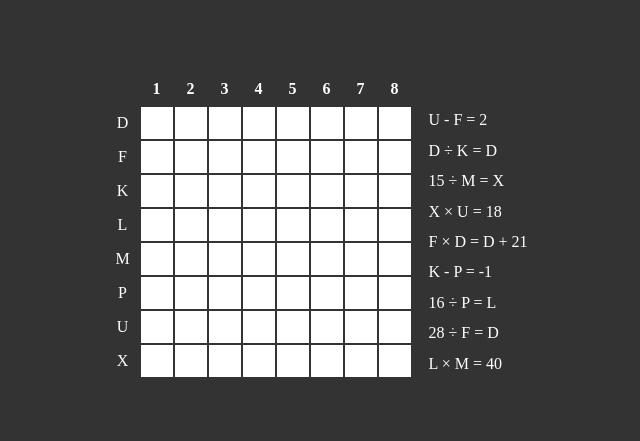
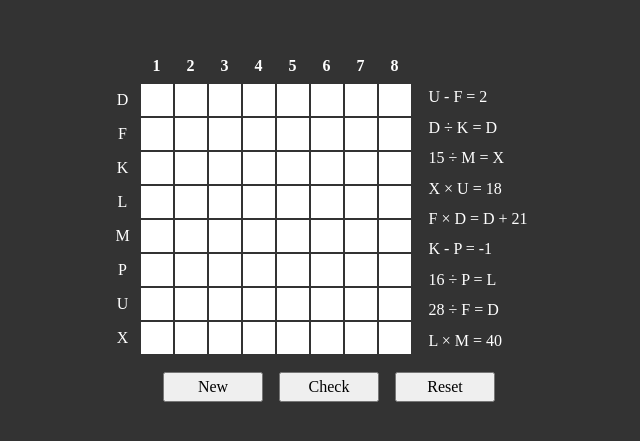
Before and after one commit to 4skinSkywalker/logi-number, an Angular app: page / in a window 1280 px wide. Shown: the part 175-616 px from the top of the page, without its empty margins (311-951 px from the left). Built offline with nearby package versions, Linux system fonts and the light colour scheme.

Commit message:
add controls

```diff
--- a/src/app/app.component.html
+++ b/src/app/app.component.html
@@ -26,4 +26,9 @@
             }
         </div>
     </div>
+    <div class="actions">
+        <button (click)="init(8)">New</button>
+        <button (click)="alert('Your solution is ' + (check() ? 'valid' : 'invalid'))">Check</button>
+        <button (click)="reset()">Reset</button>
+    </div>
 </div>
--- a/src/app/app.component.scss
+++ b/src/app/app.component.scss
@@ -1,7 +1,9 @@
 .game-wrap {
     height: 100svh;
     display: grid;
+    place-content: center;
     place-items: center;
+    gap: 1rem;
 }
 
 .grid-wrap {
@@ -51,3 +53,13 @@
     align-items: center;
     min-width: 125px;
 }
+
+.actions {
+    display: flex;
+    gap: 1rem;
+}
+
+.actions > button {
+    width: 100px;
+    cursor: pointer;
+}
--- a/src/app/app.component.ts
+++ b/src/app/app.component.ts
@@ -11,9 +11,10 @@ import { getGame, IGame } from './logi-number';
 export class AppComponent {
     title = 'logi-number';
 
+    letterNumberMap!: Record<string, number>;
     letters!: string[];
     numbers!: number[];
-    equations!: (string | boolean | undefined)[]; // Boh...
+    equations!: string[];
 
     matrix: Record<string, number> = {};
 
@@ -22,8 +23,9 @@ export class AppComponent {
         this.init();
     }
 
-    init(g?: IGame) {
-        const game = g || getGame(8);
+    init(n?: number, g?: IGame) {
+        const game = g || getGame(n || 8);
+        this.letterNumberMap = game.letterNumberMap;
         this.letters = Object.keys(game.letterNumberMap).sort((a, b) => a.localeCompare(b));
         this.numbers = Object.values(game.letterNumberMap).sort((a, b) => a - b);
         this.equations = game.operations;
@@ -85,4 +87,36 @@ export class AppComponent {
             this.matrix[`${l}:${n}`] = countRed >= countWhite ? 0 : 2;
         }
     }
+
+    reset() {
+        for (let l of this.letters) {
+            for (let n of this.numbers) {
+                this.matrix[`${l}:${n}`] = 0;
+            }
+        }
+    }
+
+    check() {
+        const greenTiles: Record<string, number> = {};
+        for (let l of this.letters) {
+            for (let n of this.numbers) {
+                if (this.matrix[`${l}:${n}`] === 1) {
+                    greenTiles[l] = n;
+                }
+            }
+        }
+        if (Object.keys(greenTiles).length !== this.letters.length) {
+            return false;
+        }
+        for (let letter in greenTiles) {
+            if (this.letterNumberMap[letter] !== greenTiles[letter]) {
+                return false;
+            }
+        }
+        return true;
+    }
+
+    alert(msg: string) {
+        alert(msg);
+    }
 }
```
